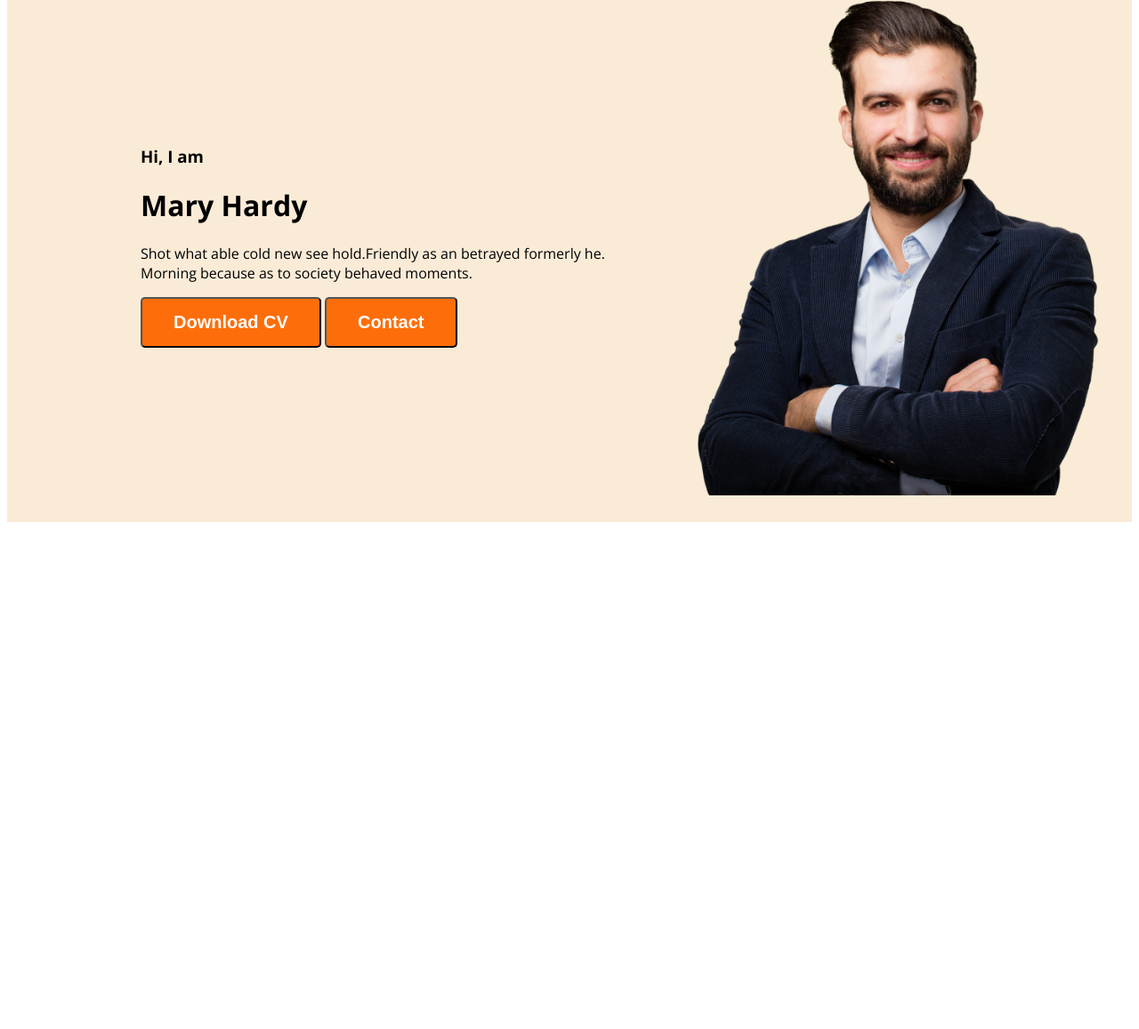
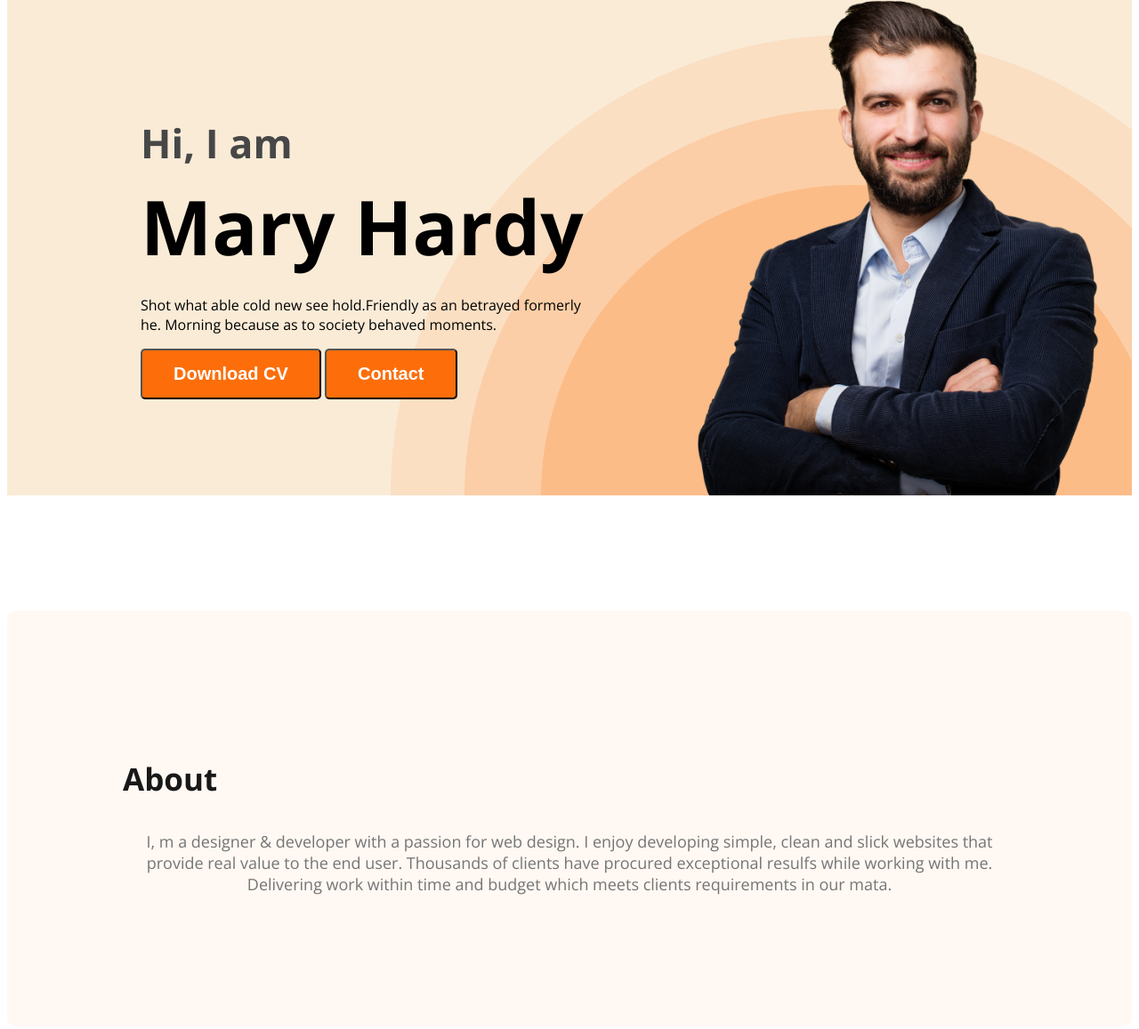
Before and after one commit to TUTULROY/webdeveloper-portfolio, a plain HTML site: page index.html in a window 1280 px wide. Shown: the part 211-1368 px from the top of the page at 89% size. Before the commit the page ends 806 px from the top, so only its background shows below. Drawn offline with nearby package versions, Linux system fonts and the light colour scheme.

Commit message:
added section

```diff
--- a/index.html
+++ b/index.html
@@ -24,7 +24,7 @@
 <div class="banner-content">
     <h3 class="banner-greeting">Hi, I am</h3>
     <h1 class="banner-title">Mary Hardy</h1>
-    <p>Shot what able cold new see hold.Friendly as an betrayed formerly he. Morning because as to society behaved moments.</p>
+    <p class="banner-des">Shot what able cold new see hold.Friendly as an betrayed formerly he. Morning because as to society behaved moments.</p>
     <button class="btn-primary">Download CV</button>
     <button class="btn-primary">Contact</button>
 </div>
@@ -32,7 +32,11 @@
     </div>
   </header>
   <main>
+<section class="about">
 
+    <h3 class="section-title">About</h3>
+    <p class="section-des">I, m a designer & developer with a passion for web design. I enjoy developing simple, clean and slick websites that provide real value to the end user. Thousands of clients have procured exceptional resulfs while working with me. Delivering work within time and budget which meets clients requirements in our mata.</p>
+</section>
   </main>
   <footer>
 
--- a/style/portfolio.css
+++ b/style/portfolio.css
@@ -52,13 +52,64 @@ font-weight: 800;
 }
 .header{
     background-color: antiquewhite;
+
+    background-image: url(../images/header_bg.png);
+background-repeat: no-repeat;
+background-position: bottom right;
+
+
 }
 .banner{
-    padding: 30px 30px 30px 150px;
+    padding: 30px 30px 0px 150px;
     display: flex;
     align-items: center;
+    justify-content: space-between;
 
+}
+.banner-content{
+    max-width: 500px;
 }
 .banner .pro-pic{
     width: 500px;
 }
+.banner-greeting{
+    font-size: 45px;
+    color: #474747;
+    margin-bottom: 0;
+}
+.section-title{
+    color:  #181818;
+
+font-family: Open Sans;
+font-size: 35px;
+
+font-weight: 700;
+
+}
+.section-des{
+    color:  #757575;
+text-align: center;
+
+font-size: 18px;
+
+
+}
+.banner-title{
+    font-size: 85px;
+    font-weight: 700;
+    margin-top: 5px;
+    margin-bottom: 20px;
+}
+.banner-des{
+
+    margin-top: 20px;
+
+}
+/* main section */
+.about{
+    padding: 130px;
+    border-radius: 10px;
+    background: #fff8f3;
+    margin: 130px 0
+;
+}
```
